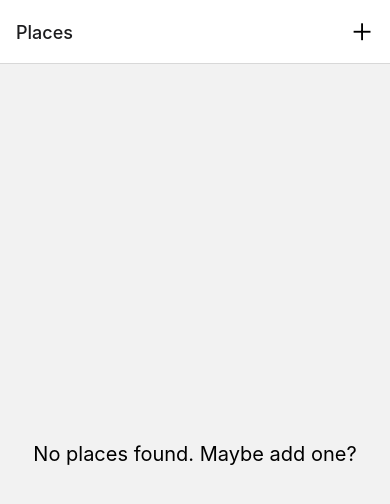
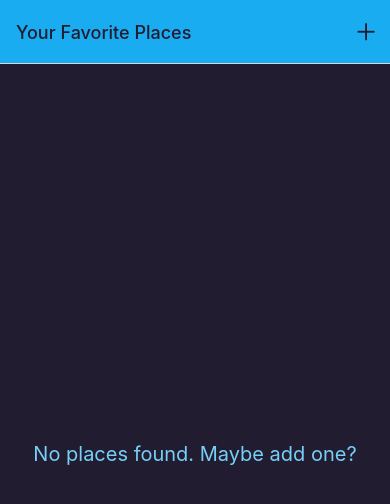
Before and after one commit to Ehab97/favoritePlaces, a React Native app: screen /Places in a window 390 px wide. Shown: the top 504 px of the page. Built offline with nearby package versions, Linux system fonts and the light colour scheme.

Commit message:
picke user photo with camera

```diff
--- a/App.js
+++ b/App.js
@@ -5,8 +5,7 @@ import { StyleSheet, Text, View } from "react-native";
 import AllPlaces from "./src/screens/AllPlaces";
 import AddPlace from "./src/screens/AddPlace";
 import IconButton from "./src/components/ui/IconButton";
-
-
+import Colors from "./src/utlis/colors";
 
 const Stack = createNativeStackNavigator();
 
@@ -15,17 +14,36 @@ export default function App() {
     <>
       <StatusBar style="dark" />
       <NavigationContainer>
-        <Stack.Navigator>
-          <Stack.Screen name="Places" component={AllPlaces}
+        <Stack.Navigator
+          screenOptions={{
+            headerStyle: {
+              backgroundColor: Colors.primary500,
+            },
+            headerTintColor: Colors.gray700,
+            contentStyle: {
+              backgroundColor: Colors.gray700,
+            },
+          }}
+        >
+          <Stack.Screen
+            name="Places"
+            component={AllPlaces}
+            options={({ navigation }) => ({
+              title: "Your Favorite Places",
+              headerRight: ({ tintColor }) => {
+                return (
+                  <IconButton name="add" size={30} color={tintColor} onPress={() => navigation.navigate("AddPlace")} />
+                );
+              },
+            })}
+          />
+          <Stack.Screen
+            name="AddPlace"
+            component={AddPlace}
             options={{
-              headerRight:({tintColor}) => {
-                return (
-                  <IconButton name="add" size={30} color={tintColor} onPress={() => {} } />
-                )
-              },
+              title: "Add a New Place",
             }}
           />
-          <Stack.Screen name="AddPlace" component={AddPlace} />
         </Stack.Navigator>
       </NavigationContainer>
     </>
--- a/app.json
+++ b/app.json
@@ -11,9 +11,7 @@
       "resizeMode": "contain",
       "backgroundColor": "#ffffff"
     },
-    "assetBundlePatterns": [
-      "**/*"
-    ],
+    "assetBundlePatterns": ["**/*"],
     "ios": {
       "supportsTablet": true
     },
@@ -25,6 +23,14 @@
     },
     "web": {
       "favicon": "./assets/favicon.png"
-    }
+    },
+    "plugins": [
+      [
+        "expo-image-picker",
+        {
+          "cameraPermission": "The app accesses your camera to take Photos of your favorite Palces."
+        }
+      ]
+    ]
   }
 }
--- a/package.json
+++ b/package.json
@@ -14,7 +14,8 @@
     "expo": "~48.0.18",
     "expo-status-bar": "~1.4.4",
     "react": "18.2.0",
-    "react-native": "0.71.8"
+    "react-native": "0.71.8",
+    "expo-image-picker": "~14.1.1"
   },
   "devDependencies": {
     "@babel/core": "^7.20.0"
--- /dev/null
+++ b/src/components/Places/ImagePicker.jsx
@@ -0,0 +1,71 @@
+import React, { useState } from "react";
+import { View, Text, StyleSheet, Button, Alert, Image } from "react-native";
+import { launchCameraAsync, useCameraPermissions, PermissionStatus } from "expo-image-picker";
+import OutlineButton from "../ui/OutlineButton";
+
+const ImagePicker = () => {
+  const [pickedImage, setPickedImage] = useState("");
+  const [cameraPermissionInformation, requestPermission] = useCameraPermissions();
+
+  const verifyPermission = async () => {
+    if (cameraPermissionInformation.status === PermissionStatus.UNDETERMINED) {
+      const permissionResponse = await requestPermission();
+
+      return permissionResponse.granted;
+    }
+    if (cameraPermissionInformation.status === PermissionStatus.DENIED) {
+      Alert.alert("Insufficient permission!", "You need to grant camera access to use this app");
+      return false;
+    }
+    return true;
+  };
+
+  const takeImageHandler = async () => {
+    const hasPermission = await verifyPermission();
+    if (!hasPermission) {
+      return;
+    }
+    const image = await launchCameraAsync({
+      allowsEditing: true,
+      aspect: [16, 9],
+      quality: 0.5,
+    });
+    setPickedImage(image.assets);
+  };
+  let imagePreview = <Text style={styles.previewText}>No image taken yet</Text>;
+  if (pickedImage) {
+    imagePreview = <Image source={{ uri: pickedImage[0].uri }} style={styles.imageStyle} />;
+  }
+
+  return (
+    <View>
+      <View style={styles.imagepreviewcontainer}>{imagePreview}</View>
+      <OutlineButton
+        title="Take Image"
+        onPress={takeImageHandler}
+        iconName="camera-outline"
+        />
+    </View>
+  );
+};
+
+const styles = StyleSheet.create({
+  imagepreviewcontainer: {
+    alignItems: "center",
+    justifyContent: "center",
+    width: "100%",
+    height: 200,
+    backgroundColor: "#f0cced",
+    marginVertical: 8,
+    borderRadius: 8,
+  },
+  previewText: {
+    color: "#592454",
+  },
+  imageStyle: {
+    width: "100%",
+    height: "100%",
+  },
+});
+
+export default ImagePicker;
--- a/src/components/Places/PlaceForm.jsx
+++ b/src/components/Places/PlaceForm.jsx
@@ -1,14 +1,46 @@
-import { View, Text,StyleSheet } from 'react-native'
-import React from 'react'
+import { View, Text, StyleSheet, ScrollView, TextInput } from "react-native";
+import React, { useState } from "react";
+import Colors from "../../utlis/colors";
+import ImagePicker from "./ImagePicker";
 
 const PlaceForm = () => {
+  const [title, setTitle] = useState("");
+
+  const onChangeTitle = (text) => {
+    setTitle(text);
+  };
+
   return (
-    <View>
-      <Text>PlaceForm</Text>
-    </View>
-  )
-}
+    <ScrollView contentContainerStyle={styles.form}>
+      <View>
+        <Text style={styles.label}>Title</Text>
+        <TextInput style={styles.input} value={title} onChangeText={onChangeTitle} />
+      </View>
+      <ImagePicker />
+    </ScrollView>
+  );
+};
 
-const styles = StyleSheet.create({});
+const styles = StyleSheet.create({
+  form: {
+    flex: 1,
+    padding: 30,
+  },
+  label: {
+    fontSize: 18,
+    fontWeight: "bold",
+    marginBottom: 4,
+    color: Colors.primary500,
+  },
+  input: {
+    marginVertical: 8,
+    paddingHorizontal: 4,
+    paddingVertical: 8,
+    fontSize: 16,
+    borderBottomColor: Colors.primary700,
+    borderBottomWidth: 2,
+    backgroundColor: Colors.primary100,
+  },
+});
 
-export default PlaceForm
+export default PlaceForm;
--- a/src/components/Places/PlacesList.jsx
+++ b/src/components/Places/PlacesList.jsx
@@ -1,6 +1,7 @@
 import { View, Text, FlatList, StyleSheet } from "react-native";
 import React from "react";
 import PlaceItem from "./PlaceItem";
+import Colors from "../../utlis/colors";
 
 const PlacesList = ({ places }) => {
   if (!places || places.length === 0) {
@@ -24,6 +25,7 @@ const styles = StyleSheet.create({
   },
   fallbackText: {
     fontSize: 20,
+    color: Colors.primary200,
   },
 });
 
--- a/src/components/ui/IconButton.jsx
+++ b/src/components/ui/IconButton.jsx
@@ -12,7 +12,6 @@ const IconButton = ({ name, color, size, onPress }) => {
 const styles = StyleSheet.create({
   button: {
     padding: 8,
-    margin: 4,
     justifyContent: "center",
     alignContent: "center",
   },
--- /dev/null
+++ b/src/components/ui/OutlineButton.jsx
@@ -0,0 +1,44 @@
+import { View, Text,StyleSheet,Pressable } from 'react-native';
+import {Ionicons} from '@expo/vector-icons';
+import React from 'react'
+import Colors from '../../utlis/colors';
+
+const OutlineButton = ({
+    title,onPress,iconName
+}) => {
+  return (
+    <Pressable onPress={onPress}
+     style={({pressed}) => [styles.button,pressed && styles.pressed]}>
+        <Ionicons name={iconName} size={18 } color={Colors.primary500}
+        style={styles.icon}
+        />
+        <Text style={styles.text}>{title}</Text>
+    </Pressable>
+  )
+}
+
+
+const styles = StyleSheet.create({
+    button: {
+        flexDirection:'row',
+        justifyContent:'center',
+        alignItems:'center',
+        paddingHorizontal:12,
+        paddingVertical:6,
+        margin:4,
+        borderWidth:1,
+        borderColor:Colors.primary500,
+    },
+    pressed: {
+        opacity:0.7,
+    },
+    icon:{
+        marginRight:6,
+
+    },
+    text: {
+        color:Colors.primary500,
+    },
+});
+
+export default OutlineButton
--- /dev/null
+++ b/src/utlis/colors.js
@@ -0,0 +1,13 @@
+const Colors = {
+  primary50: "#cfeffd",
+  primary100: "#a0defb",
+  primary200: "#77cff8",
+  primary400: "#44bdf5",
+  primary500: "#1aacf0",
+  primary700: "#0570c9",
+  primary800: "#003b88",
+  accent500: "#e6b30b",
+  gray700: "#221c30",
+};
+
+export default Colors;
```
Also changed, not shown: 1 other file (tests, documents, lock files or other folders).
